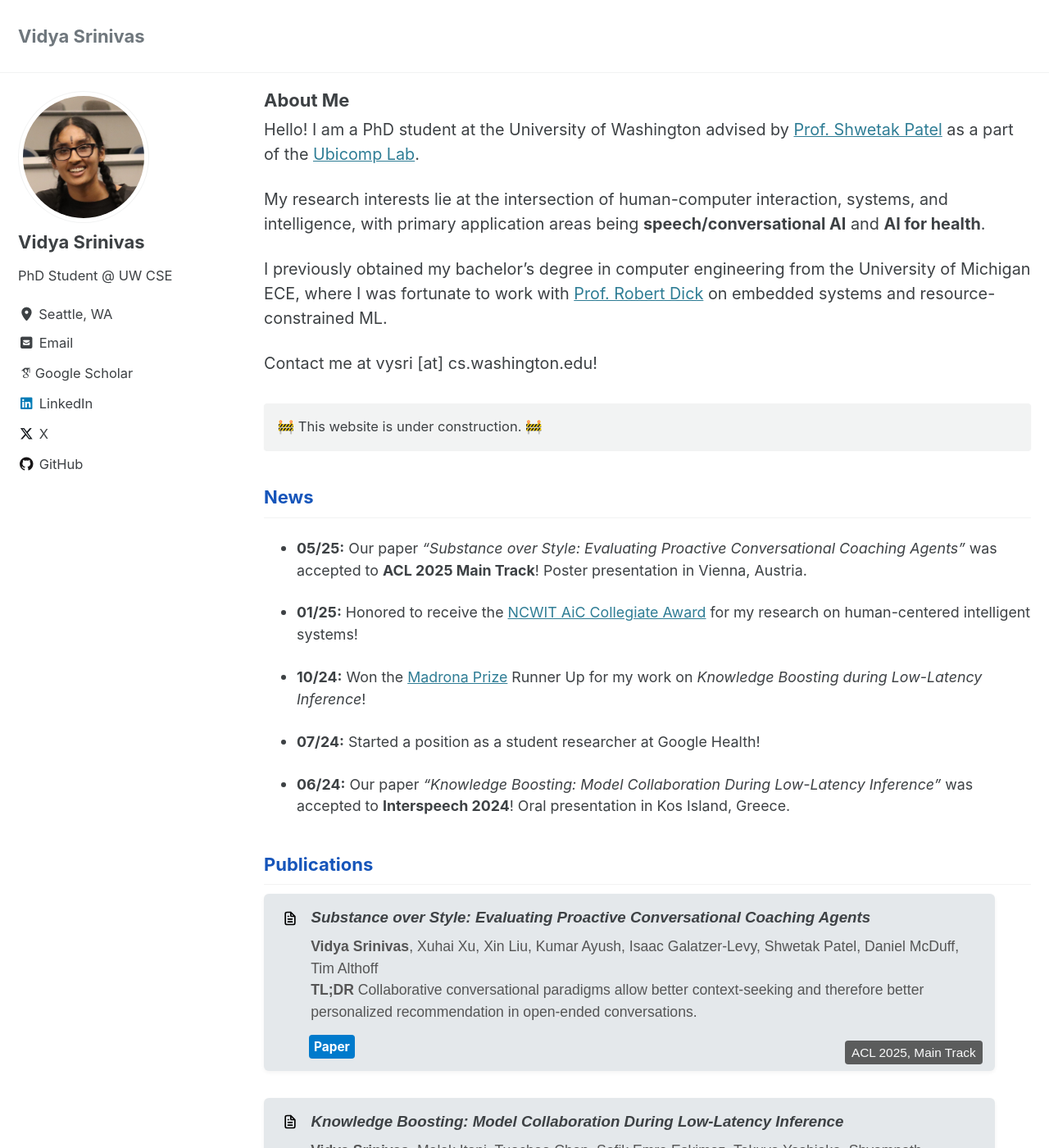
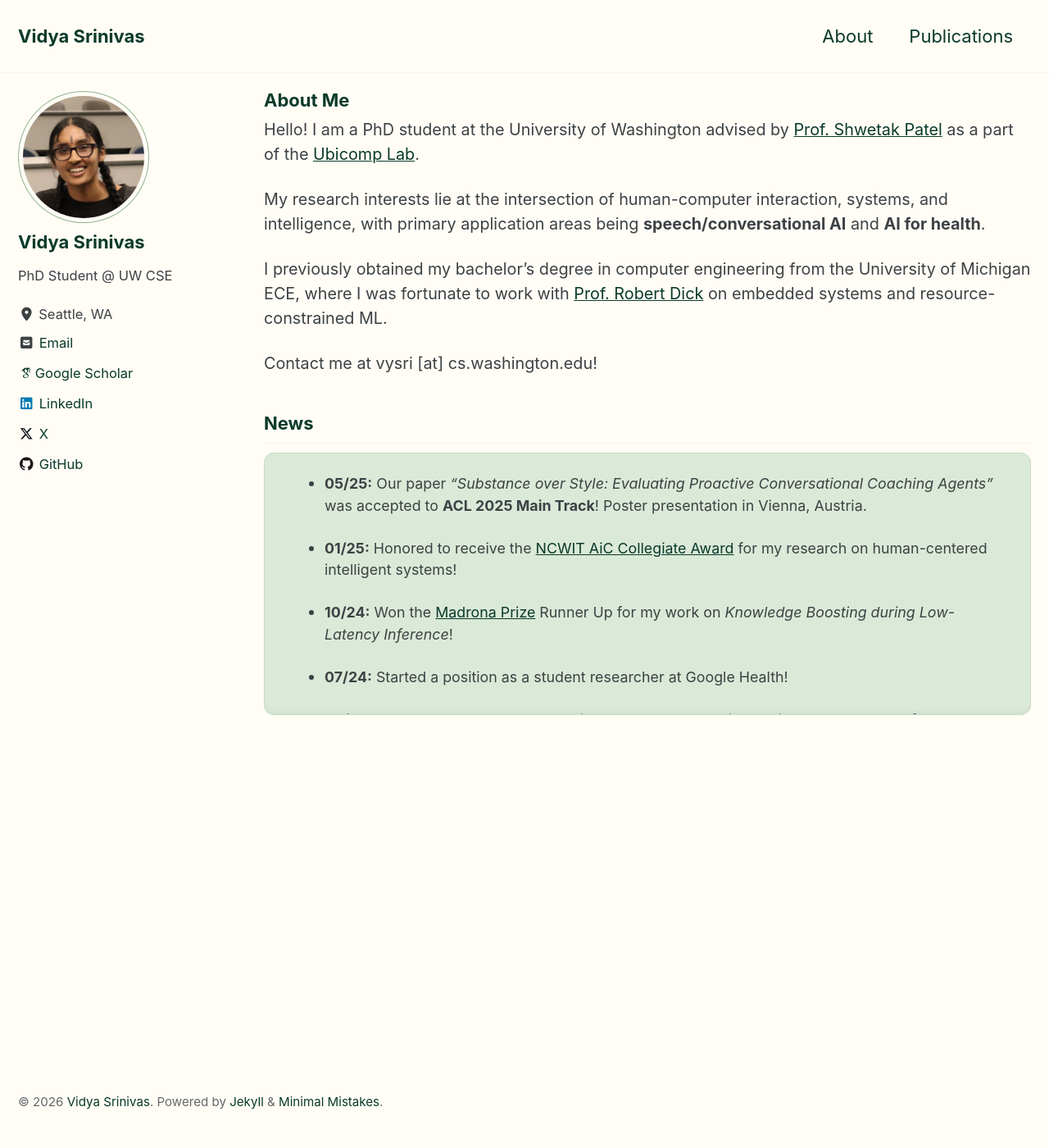
Before and after one commit to vysri/vysri.github.io, a Jekyll site: the page built from index.md, in a window 1280 px wide and 1400 px high. Shown: the whole window at 82% size. Built offline with Jekyll 4.4.1, drawn with Linux system fonts in a browser that asks for light colours; cached includes are drawn as plain includes; some web fonts are replaced; some of the changed text lies outside the part shown.

Commit message:
update webpage theme

```diff
--- a/assets/css/main.scss
+++ b/assets/css/main.scss
@@ -8,15 +8,59 @@ search: false
 @import "minimal-mistakes/skins/{{ site.minimal_mistakes_skin | default: 'default' }}"; // skin
 @import "minimal-mistakes"; // main partials
 
+body,
+.initial-content,
+.masthead,
+.masthead__inner-wrap,
+.greedy-nav,
+.page__footer {
+  background-color: #fffdf6;
+}
+
+.greedy-nav .visible-links a:before {
+  background-color: #5a855f; /* the underline-hover on nav links */
+}
+
+.page__title,
+.site-title,
+.page__content h1,
+.page__content h2,
+.page__content h3,
+.page__content h4,
+.author__name,
+.author__name a,
+.greedy-nav a,
+.greedy-nav .site-title,
+a:not(.btn):not(.paper-video) {
+  color: #0a3a2a;
+}
+
+a:not(.btn):not(.paper-video):hover {
+  color: #5a855f;
+}
+
 .paper-entry {
     margin-bottom: 1.5em;
     margin-right: 2em;
     font-family: Arial, sans-serif;
-    background-color: #e4e8eb;
-    border-radius: 6px;
-    padding: 0.5em 1em;
+    background-color: #dbe9d8;
+    border-radius: 12px;
+    padding: 0.75em 1.5em 1.25em 1.5em;
     box-shadow: 0 2px 5px rgba(0, 0, 0, 0.05);
     position: relative; /* Needed for absolute positioning inside */
+    display: flex;
+    flex-wrap: wrap;
+    align-items: flex-start;
+    gap: 1.75em;
+}
+
+.paper-entry:first-of-type {
+    margin-top: 1.5em;
+}
+
+.paper-content {
+    flex: 1 1 240px; /* fills available space; wraps to a new row below ~240px */
+    min-width: 0;
 }
 
   .paper-entry em {
@@ -30,25 +74,75 @@ search: false
     vertical-align: middle;
   }
 
+  .paper-title {
+    display: flex;
+    align-items: center;
+    gap: 0.6em;
+    margin-top: 0;
+  }
+
+  .paper-title .paper-icon {
+    width: 22px;
+    height: auto;
+    flex-shrink: 0;
+  }
+
+  .paper-title em {
+    margin-left: 0; /* gap on .paper-title handles spacing */
+    font-size: 0.95em;
+    line-height: 1.4;
+    color: #0a3a2a;
+  }
+
   .paper-entry .authors {
     font-size: 0.8em;
     color: #555;
-    margin-top: 0.4em;
+    margin-top: 0.9em;
     margin-left: 2em;
+    line-height: 1.5;
     display: block;
   }
 
+  .paper-entry .tldr {
+    display: block;
+    background-color: #c9dac5;
+    border-radius: 10px;
+    padding: 0.6em 0.9em;
+    margin: 0.6em 0.5em 0 2em;
+    font-size: 0.8em;
+    line-height: 1.5;
+    color: #333;
+  }
+
   .paper-links {
-    margin-top: 0.5em;
-    margin-left: 1.5em;
+    margin-top: 0.6em;
+    margin-left: 2em;
+    margin-right: 0.5em;
+    display: flex;
+    align-items: center;
+    flex-wrap: wrap;
+  }
+
+  .paper-links .conference-label--inline {
+    margin-left: auto;
+    display: none; /* shown only when .paper-side wraps below content */
+  }
+
+  @media (max-width: 768px) {
+    .paper-side .conference-label {
+      display: none;
+    }
+    .paper-links .conference-label--inline {
+      display: inline-block;
+    }
   }
 
   .paper-links .btn {
     display: inline-block;
     padding: 3px 6px;
     margin-right: 8px;
-    background-color: #007acc;
-    color: white;
+    background-color: #91b38e;
+    color: #1f3a22;
     text-decoration: none;
     border-radius: 4px;
     font-size: 0.7em;
@@ -56,17 +150,94 @@ search: false
   }
 
   .paper-links .btn:hover {
-    background-color: #005fa3;
+    background-color: #5a855f;
+    color: #fff;
   }
 
   .conference-label {
-    position: absolute;
-    bottom: 0.5em;
-    right: 1em;
-    background-color: #444;
-    color: #fff;
+    align-self: flex-end;
+    flex-shrink: 0;
+    background-color: #c9dac5;
+    color: #1f3a22;
     font-size: 0.7em;
     padding: 3px 8px;
     border-radius: 4px;
+    opacity: 0.95;
+  }
+
+.paper-side {
+  display: flex;
+  flex-direction: column;
+  align-items: flex-end;
+  gap: 0.6em;
+  flex: 0 1 auto;
+  margin-top: 0.25em;
+}
+
+.paper-video {
+  display: block;
+  position: relative;
+  width: 100%;
+  max-width: 320px;
+  aspect-ratio: 16 / 9;
+  border-radius: 12px;
+  overflow: hidden;
+  background: #000;
+  cursor: pointer;
+  text-decoration: none;
+
+  img {
+    width: 100%;
+    height: 100%;
+    object-fit: cover;
+    display: block;
+    transition: transform 0.3s ease, opacity 0.3s ease;
+  }
+
+  &::after {
+    content: "";
+    position: absolute;
+    top: 50%;
+    left: 50%;
+    width: 0;
+    height: 0;
+    transform: translate(-40%, -50%);
+    border-style: solid;
+    border-width: 18px 0 18px 30px;
+    border-color: transparent transparent transparent #fff;
+    filter: drop-shadow(0 1px 3px rgba(0, 0, 0, 0.5));
+    transition: transform 0.2s ease;
+    pointer-events: none;
+  }
+
+  &:hover img {
     opacity: 0.85;
+    transform: scale(1.03);
   }
+
+  &:hover::after {
+    transform: translate(-40%, -50%) scale(1.15);
+  }
+}
+
+.author__avatar img {
+  border-color: #91b38e !important;
+}
+
+.news-scroll {
+  max-height: 320px;
+  overflow-y: auto;
+  padding: 1em 1.5em;
+  border: 1px solid #c9dac5;
+  background-color: #dbe9d8;
+  border-radius: 12px;
+  box-shadow: inset 0 -8px 8px -8px rgba(0, 0, 0, 0.08);
+
+  ul {
+    margin: 0;
+  }
+
+  li:first-child {
+    margin-top: 0;
+  }
+}
--- a/index.md
+++ b/index.md
@@ -13,10 +13,13 @@ I previously obtained my bachelor's degree in computer engineering from the Univ
 
 Contact me at vysri [at] cs.washington.edu!
 
-🚧 This website is under construction. 🚧
-{: .notice}
+<!-- 🚧 This website is under construction. 🚧
+{: .notice} -->
 
 ## News
+
+<div class="news-scroll" markdown="1">
+
 - **05/25:** Our paper _"Substance over Style: Evaluating Proactive Conversational Coaching Agents"_ was accepted to **ACL 2025 Main Track**! Poster presentation in Vienna, Austria.
 
 - **01/25:** Honored to receive the [NCWIT AiC Collegiate Award](https://www.aspirations.org/news/award-programs/ncwit-selects-2025-aic-collegiate-award-recipients) for my research on human-centered intelligent systems!
@@ -27,49 +30,4 @@ Contact me at vysri [at] cs.washington.edu!
 
 - **06/24:** Our paper _"Knowledge Boosting: Model Collaboration During Low-Latency Inference"_ was accepted to **Interspeech 2024**! Oral presentation in Kos Island, Greece.
 
-
-## Publications
-
-<!-- Papers -->
-<div class="paper-entry">
-  <img src="assets/images/paper-icon.svg" alt="paper icon" width="20em"/>
-  <em><b>Substance over Style: Evaluating Proactive Conversational Coaching Agents</b></em>
-  <span class="authors">
-    <b>Vidya Srinivas</b>, Xuhai Xu, Xin Liu, Kumar Ayush, Isaac Galatzer-Levy,
-    Shwetak Patel, Daniel McDuff, Tim Althoff<br>
-    <b>TL;DR</b> Collaborative conversational paradigms allow better context-seeking and therefore better personalized recommendation in open-ended conversations.
-  </span>
-  <div class="paper-links">
-    <a class="btn" href="https://arxiv.org/abs/2503.19328" target="_blank">Paper</a>
-  </div>
-  <span class="conference-label">ACL 2025, Main Track</span>
 </div>
-
-<div class="paper-entry">
-  <img src="assets/images/paper-icon.svg" alt="paper icon" width="20em"/>
-  <em><b>Knowledge Boosting: Model Collaboration During Low-Latency Inference</b></em>
-  <span class="authors">
-    <b>Vidya Srinivas</b>, Malek Itani, Tuochao Chen, Sefik Emre Eskimez, Takuya Yoshioka, Shyamnath Gollakota<br>
-    <b>TL;DR</b> Allowing models on tiny devices to recieve time-delayed hints from larger off-device models but still output in real time.
-  </span>
-  <div class="paper-links">
-    <a class="btn" href="https://arxiv.org/abs/2407.11055" target="_blank">Paper</a>
-    <a class="btn" href="https://github.com/vysri/knowledge-boosting/" target="_blank">Code</a>
-    <a class="btn" href="https://knowledgeboosting.cs.washington.edu/" target="_blank">Website</a>
-  </div>
-  <span class="conference-label">Interspeech 2024</span>
-</div>
-
-<div class="paper-entry">
-  <img src="assets/images/paper-icon.svg" alt="paper icon" width="20em"/>
-  <em><b>LoRa Synchronized Energy-Efficient LPWAN</b></em>
-  <span class="authors">
-    Boyang Zhang, <b>Vidya Srinivas</b>, Yan Zhang, Robert P. Dick<br>
-    <b>TL;DR</b> A dynamically configuring LoRa network for use in low-power agricultural monitoring.
-  </span>
-  <div class="paper-links">
-    <a class="btn" href="assets/files/zhang2023_lpwan.pdf" target="_blank">Paper</a>
-    <a class="btn" href="https://github.com/SEEL-Group/SEEL" target="_blank">Code</a>
-  </div>
-  <span class="conference-label">IEEE ICC 2023</span>
-</div>
```
Also changed, not shown: _data/navigation.yml (+4 -10 lines), publications.md (added, +67 -0 lines).
